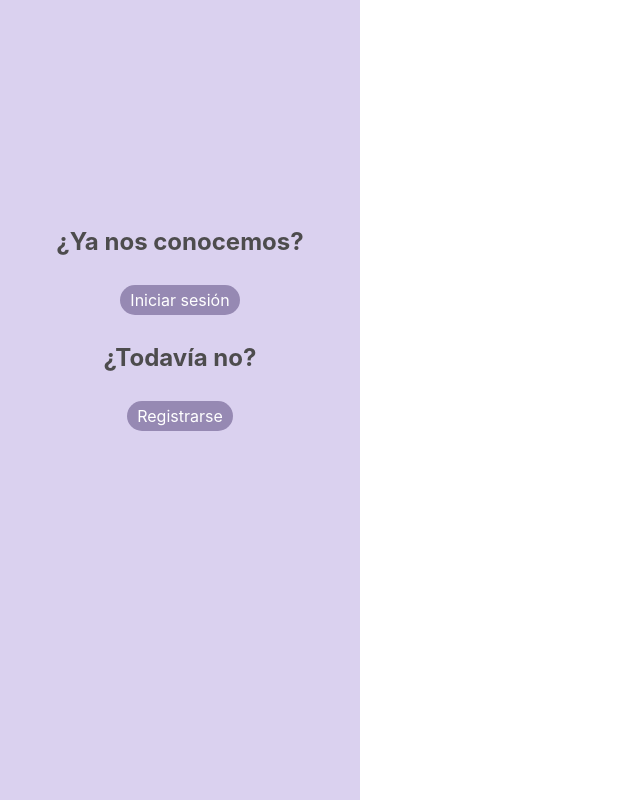
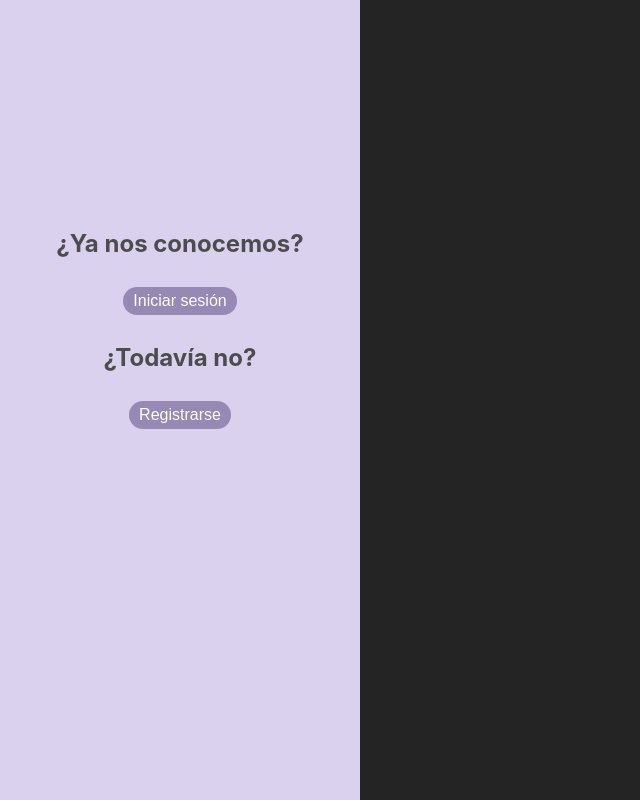
Before and after one commit to Akogahira/Ether, a React (Vite) app: page / in a window 1280 px wide. Shown: the whole page, without its empty margins (0-640 px from the left). Built offline with nearby package versions, Linux system fonts and the light colour scheme.

Commit message:
Correcciones contenidos + estilos

```diff
--- a/src/components/LayoutInicioSesion.jsx
+++ b/src/components/LayoutInicioSesion.jsx
@@ -10,7 +10,6 @@ const LayoutInicioSesion = () => {
 
 
   return (
-
     <Main1>
       <Footer2>
         <Nav3>
--- a/src/index.css
+++ b/src/index.css
@@ -1,5 +1,4 @@
 :root {
-  font-family: Inter, system-ui, Avenir, Helvetica, Arial, sans-serif;
   line-height: 1.5;
   font-weight: 400;
 
@@ -17,37 +16,9 @@ body {
 }
 
 button {
-  border-radius: 8px;
-  border: 1px solid transparent;
-  padding: 0.6em 1.2em;
-  font-size: 1em;
-  font-weight: 500;
-  font-family: inherit;
-  background-color: #1a1a1a;
   cursor: pointer;
-  transition: border-color 0.25s;
 }
 
-button:hover {
-  border-color: #646cff;
+a:-webkit-any-link {
+  text-decoration: none;
 }
-
-button:focus,
-button:focus-visible {
-  outline: 4px auto -webkit-focus-ring-color;
-}
-
-@media (prefers-color-scheme: light) {
-  :root {
-    color: #213547;
-    background-color: #ffffff;
-  }
-
-  a:hover {
-    color: #747bff;
-  }
-
-  button {
-    background-color: #f9f9f9;
-  }
-}
--- a/src/pages/iniciosesion.jsx
+++ b/src/pages/iniciosesion.jsx
@@ -27,7 +27,6 @@ const Inicio = () => {
   const handleSubmit = (e) => {
     e.preventDefault();
     if (username === 'user' && password === 'pass') {
-      console.log('Inicio de sesión exitoso');
       navigate('/home');
     } else {
       setError('Credenciales incorrectas');
--- a/src/pages/subirconversacion.jsx
+++ b/src/pages/subirconversacion.jsx
@@ -130,7 +130,7 @@ const SubirConv = () => {
           <PopupContainer>
             <BotonCerrar onClick={toggleFilters}>X</BotonCerrar>
             <h2>Selecciona filtros</h2>
-            {["Salud mental", "Salud física", "Herramientas", "Videojuegos", "Día a día", "Opinión"].map((filter, index) => (
+            {["Salud mental", "Salud física", "Herramientas", "Videojuegos", "Día a día", "Opinión", "Hobbies"].map((filter, index) => (
               <BotonConv
                 key={index}
                 onClick={() => handleFilterClick(filter)}
```
Also changed, not shown: src/components/index.js (deleted, +0 -9 lines).
